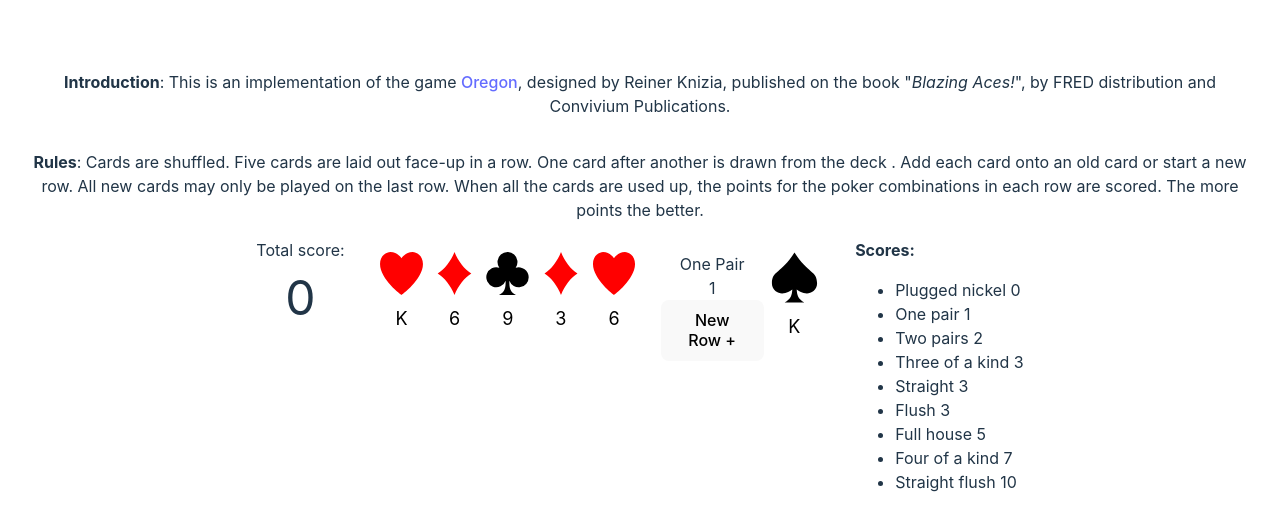
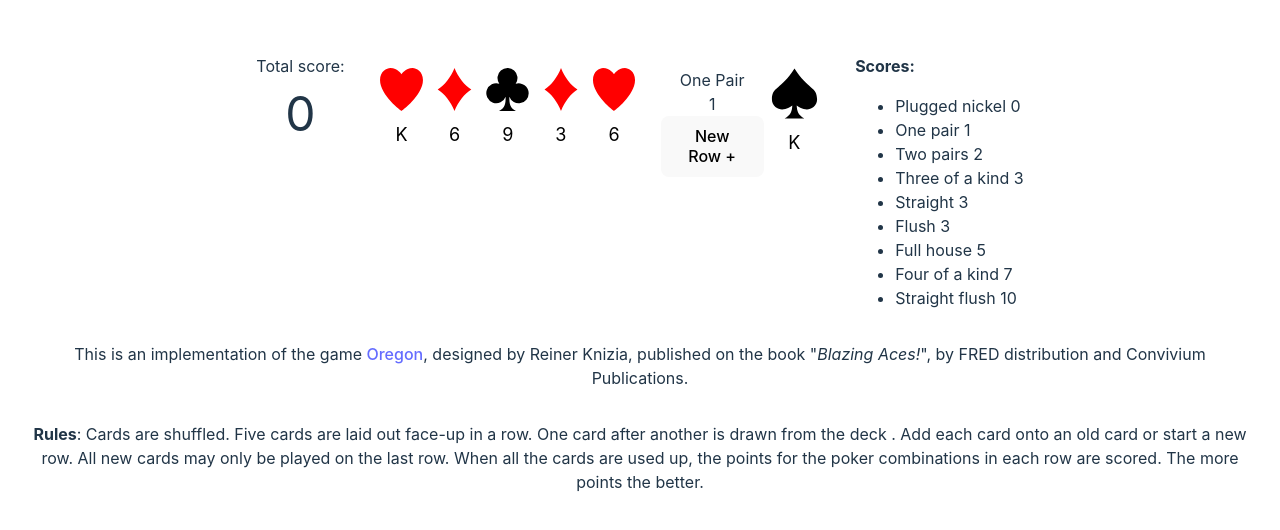
Before and after one commit to emrergin/oregon, a React (Vite) app: page / in a window 1280 px wide. Shown: the part 118-648 px from the top of the page. Built offline with nearby package versions, Linux system fonts and the light colour scheme.

Commit message:
scroll behaviour for important elements

```diff
--- a/src/App.css
+++ b/src/App.css
@@ -3,21 +3,6 @@
   margin: 0 auto;
   padding: 2rem;
   text-align: center;
-}
-
-@keyframes logo-spin {
-  from {
-    transform: rotate(0deg);
-  }
-  to {
-    transform: rotate(360deg);
-  }
-}
-
-@media (prefers-reduced-motion: no-preference) {
-  a:nth-of-type(2) .logo {
-    animation: logo-spin infinite 20s linear;
-  }
 }
 
 .card {
@@ -58,6 +43,9 @@
 .total-score-box {
   display: flex;
   flex-direction: column;
+  position: sticky;
+  top: 20px;
+  height: 100px;
 }
 
 .total-score-box > div:last-child {
--- a/src/App.tsx
+++ b/src/App.tsx
@@ -8,6 +8,7 @@ function App() {
   const [rows, setRows] = useState<string[][]>([]);
   const [deck, setDeck] = useState(getDeck());
   const isStarted = useRef(false);
+  const lastRowRef = useRef<null | HTMLDivElement>(null);
 
   useEffect(() => {
     if (!isStarted.current) {
@@ -22,6 +23,9 @@ function App() {
     if (rows.length > 0) {
       setScore((score) => score + findCombination(rows[rows.length - 1]).score);
     }
+    if (lastRowRef.current) {
+      lastRowRef.current.scrollIntoView();
+    }
   }
 
   function placeCard(index: number) {
@@ -35,24 +39,6 @@ function App() {
 
   return (
     <div className="main-container">
-      <p>
-        <b>Introduction</b>: This is an implementation of the game{" "}
-        <a
-          href="https://boardgamegeek.com/boardgame/341393/oregon"
-          target="_blank"
-        >
-          Oregon
-        </a>
-        , designed by Reiner Knizia, published on the book "<i>Blazing Aces!</i>
-        ", by FRED distribution and Convivium Publications.
-      </p>
-      <p>
-        <b>Rules</b>: Cards are shuffled. Five cards are laid out face-up in a
-        row. One card after another is drawn from the deck . Add each card onto
-        an old card or start a new row. All new cards may only be played on the
-        last row. When all the cards are used up, the points for the poker
-        combinations in each row are scored. The more points the better.
-      </p>
       <div className="play-area">
         <div className="total-score-box">
           <div>Total score:</div>
@@ -60,7 +46,11 @@ function App() {
         </div>
         <div className="card-table">
           {rows.map((row, index) => (
-            <div className="card-row" key={index}>
+            <div
+              className="card-row"
+              key={index}
+              ref={index === rows.length - 1 ? lastRowRef : null}
+            >
               {row.map((a, cardIndex) => (
                 <Card
                   cardTag={a}
@@ -109,6 +99,25 @@ function App() {
           </ul>
         </div>
       </div>
+
+      <p>
+        This is an implementation of the game{" "}
+        <a
+          href="https://boardgamegeek.com/boardgame/341393/oregon"
+          target="_blank"
+        >
+          Oregon
+        </a>
+        , designed by Reiner Knizia, published on the book "<i>Blazing Aces!</i>
+        ", by FRED distribution and Convivium Publications.
+      </p>
+      <p>
+        <b>Rules</b>: Cards are shuffled. Five cards are laid out face-up in a
+        row. One card after another is drawn from the deck . Add each card onto
+        an old card or start a new row. All new cards may only be played on the
+        last row. When all the cards are used up, the points for the poker
+        combinations in each row are scored. The more points the better.
+      </p>
     </div>
   );
 }
```
